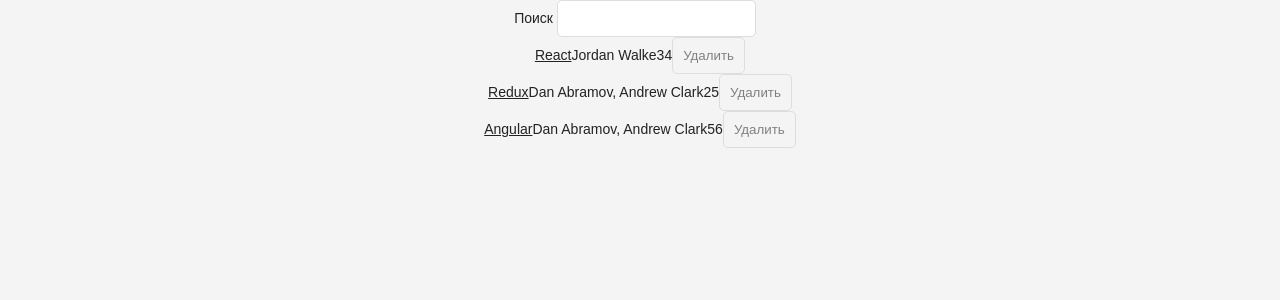
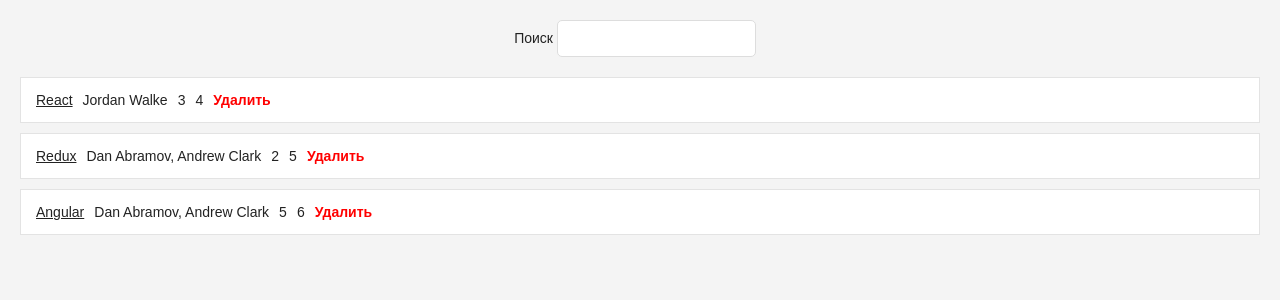
Before and after one commit to KonstantinKhudoyarov/hackernews, a React (Create React App) app: page / in a window 1280 px wide. Shown: the top 300 px of the page. Built offline with nearby package versions, Linux system fonts and the light colour scheme.

Commit message:
update styles

```diff
--- a/src/App.css
+++ b/src/App.css
@@ -88,6 +88,8 @@
   -webkit-font-smoothing: inherit;
   padding: 0;
   font-size: inherit;
+  font-weight: bold;
+  color: red;
   cursor: pointer;
 }
 
--- a/src/App.js
+++ b/src/App.js
@@ -62,12 +62,14 @@ class App extends React.Component {
     const {searchTerm, list} = this.state;
 
     return (
-      <div className="App">
-        <Search
-          value={searchTerm}
-          onChange={this.onSearchChange}>
-            Поиск
-        </Search>
+      <div className="page">
+        <div className="interactions">
+          <Search
+            value={searchTerm}
+            onChange={this.onSearchChange}>
+              Поиск
+          </Search>
+        </div>
         <Table
           list={list}
           pattern={searchTerm}
@@ -98,10 +100,10 @@ class Table extends React.Component {
     const {list, pattern, onDismiss} = this.props;
 
     return(
-      <div>
+      <div className="table">
         {list.filter(isSearched(pattern)).map(item => {
         return (
-          <div key={item.objectID}>
+          <div key={item.objectID} className="table-row">
             <span>
               <a href={item.url}>{item.title}</a>
             </span>
@@ -111,6 +113,7 @@ class Table extends React.Component {
             <span>
               <Button
                 onClick={() => onDismiss(item.objectID)}
+                className="button-inline"
               >
                 Удалить
               </Button>
```
